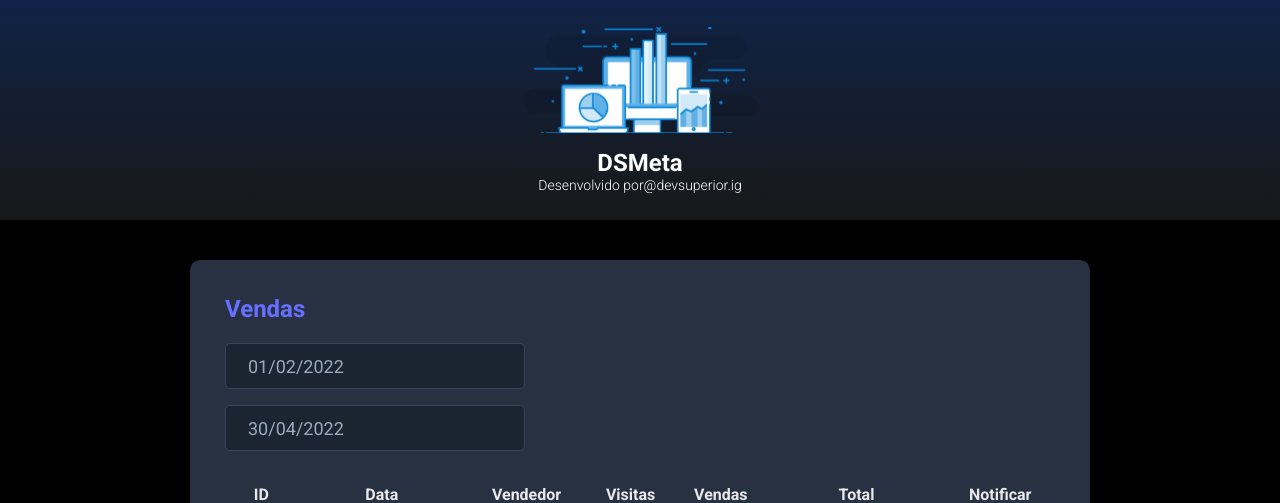
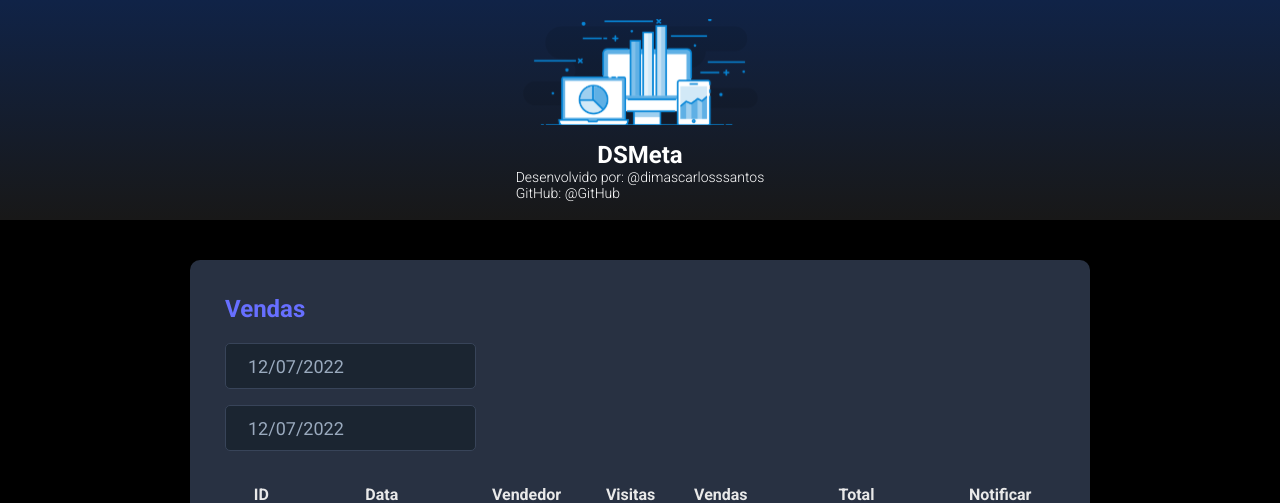
Before and after one commit to dimascarlosss181278/OLD_dsmeta, a React (Vite) app in the folder frontend/: page / in a window 1280 px wide. Shown: the top 503 px of the page. Built offline with nearby package versions, Linux system fonts and the light colour scheme.

Commit message:
DatePicker

```diff
--- a/frontend/package.json
+++ b/frontend/package.json
@@ -8,7 +8,9 @@
     "preview": "vite preview"
   },
   "dependencies": {
+    "@types/react-datepicker": "4.4.2",
     "react": "^18.0.0",
+    "react-datepicker": "4.8.0",
     "react-dom": "^18.0.0"
   },
   "devDependencies": {
--- a/frontend/src/components/Header/index.tsx
+++ b/frontend/src/components/Header/index.tsx
@@ -9,8 +9,11 @@
         <img src={logo} alt="DSMeta" />
         <h1>DSMeta</h1>
         <p>
-              Desenvolvido por
-              <a href="https://www.instagram.com/devsuperior.ig">@devsuperior.ig</a>
+          Desenvolvido por:
+          <a href="https://www.instagram.com/dimascarlosssantos"> @dimascarlosssantos</a>
+          <br></br>
+          GitHub:
+          <a href="https://github.com/dimascarlosss181278"> @GitHub</a>
         </p>
       </div>
     </header>
--- a/frontend/src/components/SalesCard/index.tsx
+++ b/frontend/src/components/SalesCard/index.tsx
@@ -1,3 +1,5 @@
+import DatePicker from "react-datepicker";
+import "react-datepicker/dist/react-datepicker.css";
 import NotificationButton from '../NotificationButton'
 import './styles.css'
 
@@ -7,17 +9,19 @@
       <h2 className="dsmeta-sales-title">Vendas</h2>
       <div>
         <div className="dsmeta-form-control-container">
-          <input
+          <DatePicker
+            selected={new Date()}
+            onChange={(date: Date) => { }}
             className="dsmeta-form-control"
-            type="text"
-            value="01/02/2022"
+            dateFormat="dd/MM/yyyy"
           />
         </div>
         <div className="dsmeta-form-control-container">
-          <input
+          <DatePicker
+            selected={new Date()}
+            onChange={(date: Date) => { }}
             className="dsmeta-form-control"
-            type="text"
-            value="30/04/2022"
+            dateFormat="dd/MM/yyyy"
           />
         </div>
       </div>
@@ -35,7 +39,7 @@
             </tr>
           </thead>
           <tbody>
-          <tr>
+            <tr>
               <td className="tc992">#341</td>
               <td className="tc576">28/06/2022</td>
               <td>Anakin</td>
@@ -60,7 +64,7 @@
               <td>
                 <div className="dsmeta-btn-container">
                   <div className="dsmeta-red-btn">
-                  <NotificationButton />
+                    <NotificationButton />
                   </div>
                 </div>
               </td>
@@ -75,7 +79,7 @@
               <td>
                 <div className="dsmeta-btn-container">
                   <div className="dsmeta-red-btn">
-                  <NotificationButton />
+                    <NotificationButton />
                   </div>
                 </div>
               </td>
```
Also changed, not shown: 2 other files (tests, documents, lock files or other folders). Lines whose indentation alone changed are shown as unchanged.
